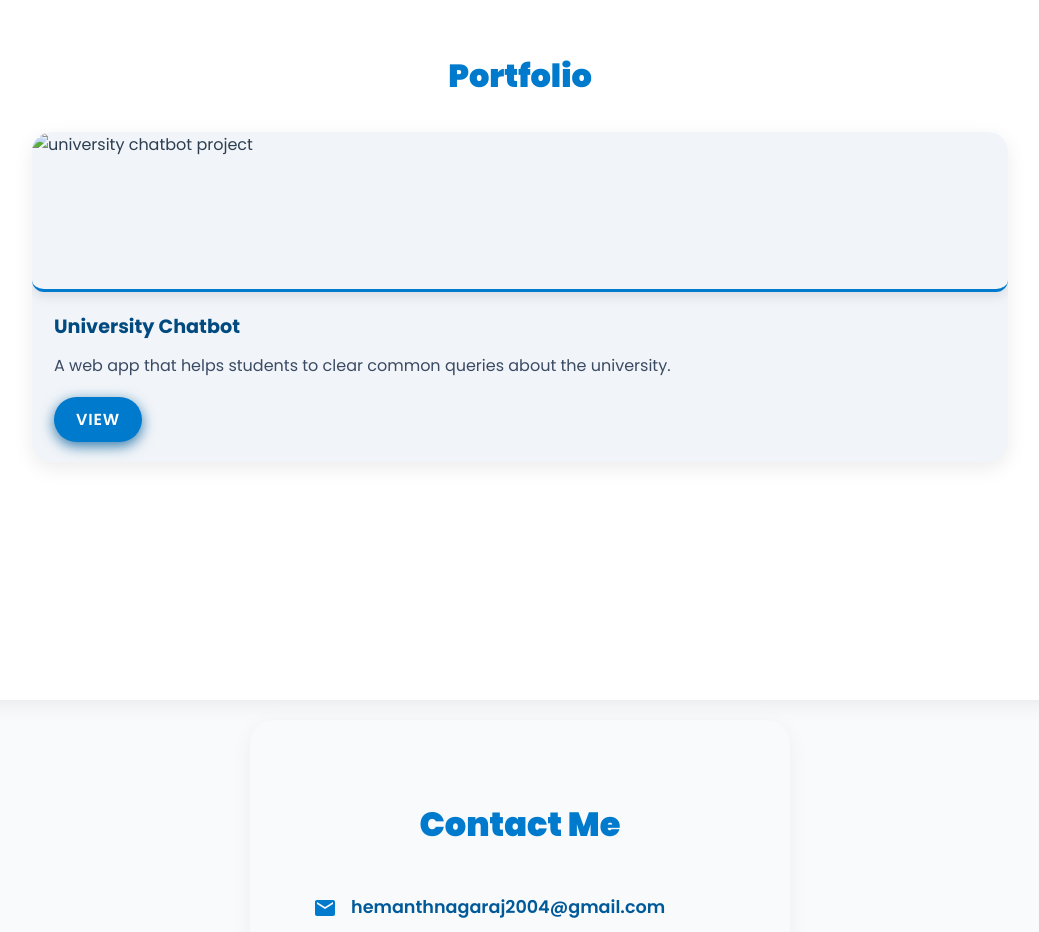
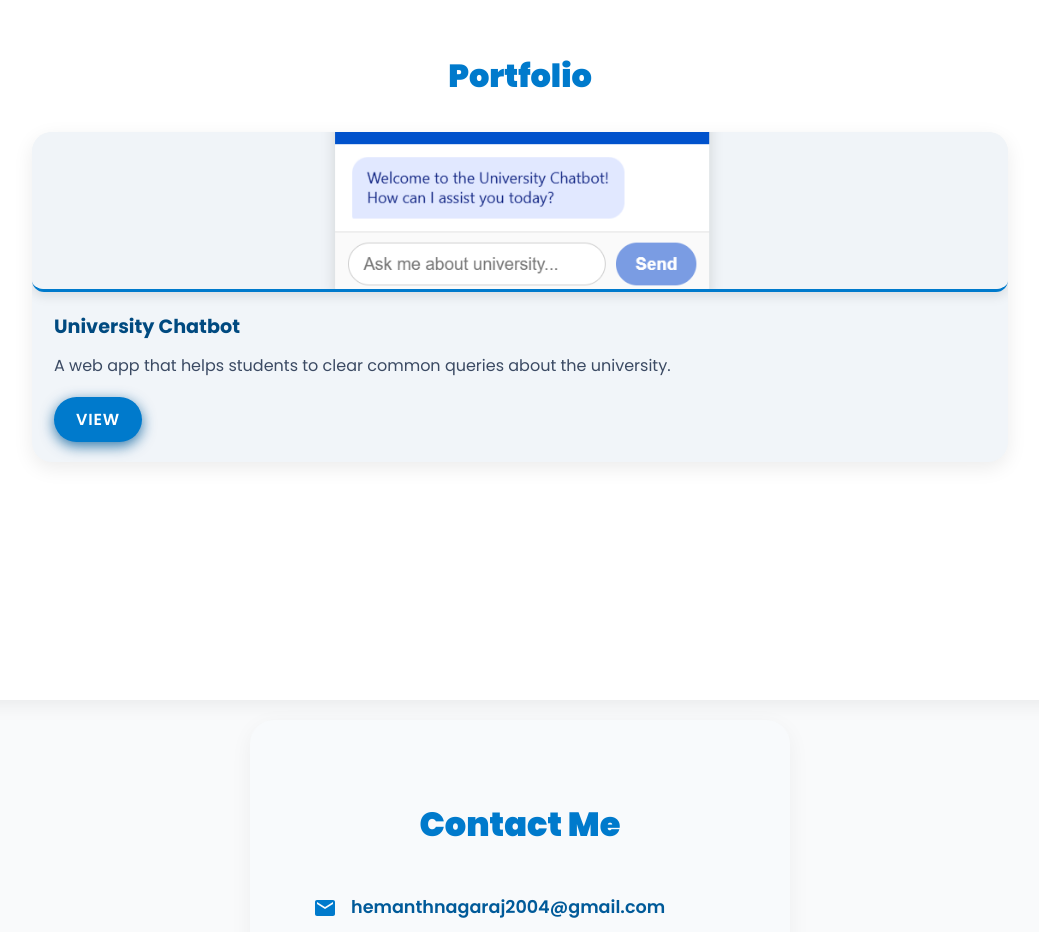
Before and after one commit to HemanthNagaraj04/hemanthnagaraj.github.io, a plain HTML site: page index.html in a window 1280 px wide. Shown: the part 2360-3292 px from the top of the page, without its empty margins (120-1159 px from the left). Drawn offline with Linux system fonts and the light colour scheme.

Commit message:
index.html

```diff
--- a/index.html
+++ b/index.html
@@ -75,7 +75,7 @@
         <h2>Portfolio</h2>
         <div class="portfolio-grid">
           <article class="portfolio-item" role="article">
-            <img src="HemanthNagaraj04.github.io/Resources/chatbot.png"  alt="university chatbot project" />
+            <img src="Resources/chatbot.png"  alt="university chatbot project" />
             <div class="portfolio-item-content">
               <h4>University Chatbot</h4>
               <p>A web app that helps students to clear common queries about the university.</p>
```
